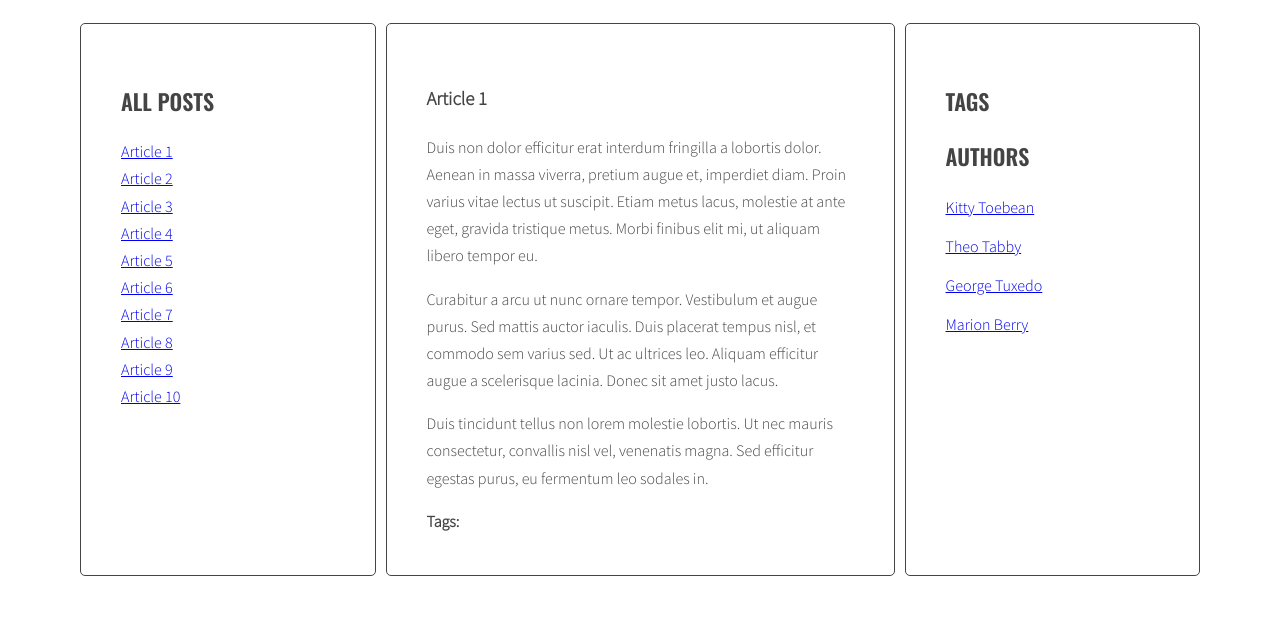
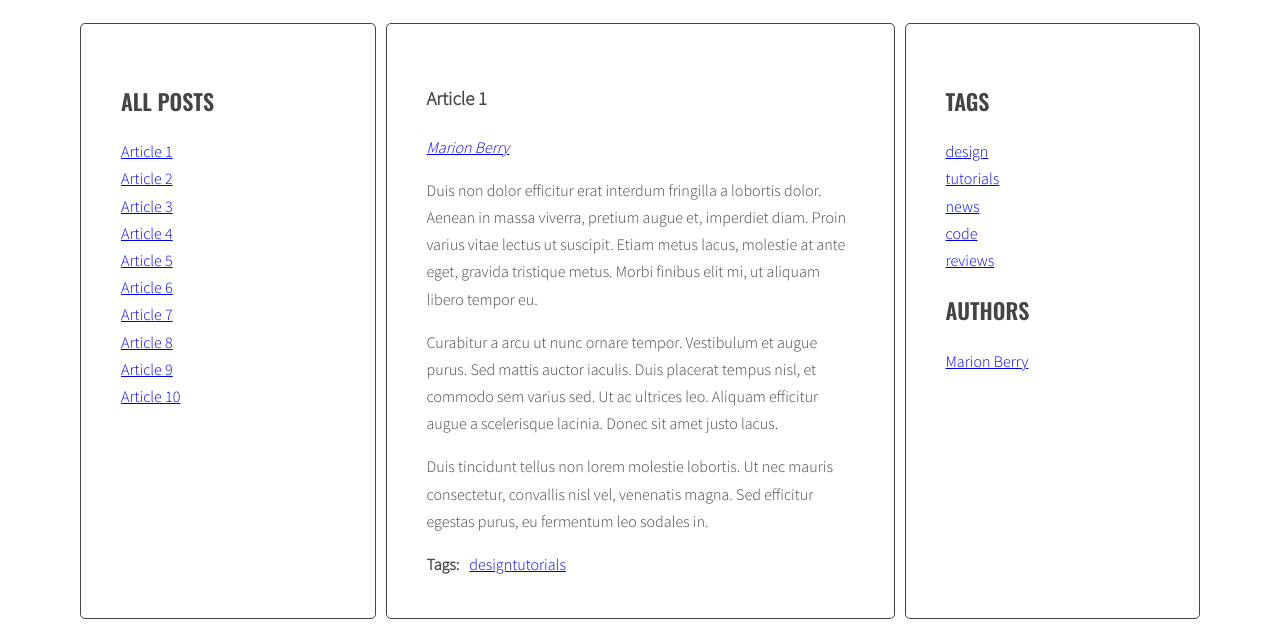
Before and after one commit to N3cker/javascript-blog, a website: page index.html in a window 1280 px wide. Shown: the part 220-847 px from the top of the page. Before the commit the page ends 804 px from the top, so only its background shows below. Drawn offline with nearby package versions, Linux system fonts and the light colour scheme.

Commit message:
Add calculateAuthorParams

```diff
--- a/index.html
+++ b/index.html
@@ -186,26 +186,7 @@
                     </ul>
                     <h2 class="section-title">Authors</h2>
                     <ul class="list authors">
-                        <li>
-                            <a href="#">
-                                <span class="author-name">Kitty Toebean</span>
-                            </a>
-                        </li>
-                        <li>
-                            <a href="#">
-                                <span class="author-name">Theo Tabby</span>
-                            </a>
-                        </li>
-                        <li>
-                            <a href="#">
-                                <span class="author-name">George Tuxedo</span>
-                            </a>
-                        </li>
-                        <li>
-                            <a href="#">
-                                <span class="author-name">Marion Berry</span>
-                            </a>
-                        </li>
+
                     </ul>
                 </aside>
             </main>
--- a/js/script.js
+++ b/js/script.js
@@ -28,7 +28,10 @@ const optArticleSelector = '.post',
   optTitleListSelector = '.titles',
   optArticleTagsSelector = '.post-tags .list',
   optArticleAuthorSelector = '.post-author',
-  optTagsListSelector = '.tags.list';
+  optTagsListSelector = '.tags.list',
+  optAuthorsListSelector = '.list.authors',
+  optCloudClassCount = 5,
+  optCloudClassPrefix = 'tag-size-' ;
 
 function generateTitleLinks(customSelector = ''){
   console.log(customSelector)
@@ -57,6 +60,33 @@ function generateTitleLinks(customSelector = ''){
 }
 generateTitleLinks();
 
+function calculateTagsParams(allTags){
+  const params = {max: 0, min: 999999};
+  for(let tag in allTags){
+    if(allTags[tag] > params.max){
+      params.max = [tag];
+    }
+    if(allTags[tag] > params.min){
+      params.min = [tag];
+    }
+    //console.log(tag + ' is used ' + allTags[tag] + ' times ');
+  }
+  return params;
+}
+
+function calculateTagClass(count, params){
+  // console.log(count, params)
+
+const normalizedCount = count - params.min;
+const normalizedMax = params.max.lenght - params.min;
+const percentage = normalizedCount / normalizedMax;
+const classNumber = Math.floor( percentage * (optCloudClassCount - 1) + 1 );
+// console.log(percentage, optCloudClassCount)
+const tagClassResult = optCloudClassPrefix + classNumber;
+// console.log(tagClassResult)
+return tagClassResult;
+}
+
 function generateTags(){
    /* [NEW] create a new variable allTags with an empty object */
    let allTags = {};
@@ -75,26 +105,42 @@ function generateTags(){
     /* START LOOP: for each tag */
     for(let tag of articleTagsArray){
       /* generate HTML of the link */
-      const linkHTML = '<li><a href="#' + articleTags + '"><span>' + articleTagsArray + '</span></a></li>';
+      const linkHTML = '<li><a href="#' + articleTags + '"><span>' + tag + '</span></a></li>';
       /* add generated code to html variable */
       html = html + linkHTML;
       /* [NEW] check if this link is NOT already in allTags */
-      if(allTags.indexOf(linkHTML) == -1){
-      /* [NEW] add generated code to allTags array */
-      allTags.push(linkHTML);
+      if(!allTags.hasOwnProperty(tag)){
+      /* [NEW] add tag to allTags object */
+      allTags[tag] = 1;
+      }else {
+        allTags[tag]++;
       }
     /* END LOOP: for each tag */
     }
     /* insert HTML of all the links into the tags wrapper */
     articleTagsWrapper.innerHTML = html;
-
   /* END LOOP: for every article: */
   }
   /* [NEW] find list of tags in right column */
   const tagList = document.querySelector('.tags');
 
-  /* [NEW] add html from allTags to tagList */
-  tagList.innerHTML = allTags.join(' ');
+  const tagsParams = calculateTagsParams(allTags)
+  console.log('tagsParams:', tagsParams)
+  /* [NEW] create variable for all links HTML code */
+  let allTagsHTML = '';
+  /* [NEW] START LOOP: for each tag in allTags: */
+  for(let tag in allTags){
+    /* [NEW] generate code of a link and add it to allTagsHTML */
+  // allTagsHTML += '<a href="#">' + tag +  ' (' + allTags [tag] + ') ' +  '</a>';
+
+  const tagLinkHTML = '<li><a class ="' + calculateTagClass(allTags[tag], tagsParams) + '" href="#tag-' + tag + '">' + tag + '</a></li>' + ' ';
+  console.log('tagLinkHTML:', tagLinkHTML);
+  allTagsHTML += tagLinkHTML;
+  }
+  /* [NEW] END LOOP: for each tag in allTags: */
+  /* [NEW] add html from allTagsHTML to tagList */
+
+  tagList.innerHTML = allTagsHTML;
 }
 
 generateTags();
@@ -140,9 +186,36 @@ function addClickListenersToTags(){
   }
 }
 
+
 addClickListenersToTags();
 
+function calculateAuthorsParams(authors) {
+  const params = {max: 0, min: 999999}
+  for (let author in authors) {
+    if (authors[author] > params.max) {
+      params.max = authors[author];
+    }
+    if (authors[author] < params.min) {
+      params.min = authors[author];
+    }
+  }
+  return params;
+}
+
+function calculateAuthorClass(count, params){
+  const normalizedCount = count - params.min;
+  const normalizedMax = params.max - params.min;
+  const percentage = normalizedCount / normalizedMax;
+  const classNumber = Math.floor( percentage * (optCloudClassCount - 1) + 1);
+  const authorClassResult = optCloudClassPrefix + classNumber;
+  return authorClassResult;
+
+}
+
 function generateAuthors(){
+  debugger;
+  /* [NEW] create a new variable allAuthors with an empty object */
+  let allAuthors = {};
   /* find all articles */
   const articles = document.querySelectorAll(optArticleSelector);
   /* START LOOP: for every article: */
@@ -158,10 +231,32 @@ function generateAuthors(){
     /* add generated code to html variable */
     html = html + linkHTML;
     // console.log(html);
+    if (!allAuthors.hasOwnProperty(articleAuthors)){
+      /* [NEW] add generated code to allAuthors array */
+      allAuthors[articleAuthors] = 1;
+    }else {
+      allAuthors[articleAuthors]++;
+    }
     /* insert HTML of all the links into the author wrapper */
     articleAuthorsWrapper.innerHTML = html;
   /* END LOOP: for every article: */
   }
+  /* [NEW] find list of authors in right column */
+  const authorCloudList =document.querySelector('.authors');
+  const authorParams = calculateAuthorsParams(allAuthors);
+  //console.log('authorParams:', authorParams);
+  /* [NEW] add html from allTags to taglist */
+  let allAuthorsHTML = ' '
+  //console.log('allAuthorsHTML:', allAuthorsHTML);
+  /* [NEW] START LOOP: for each author in allAuthors: */
+  for(let articleAuthor in allAuthors) {
+    /* [NEW] generate code of a link and add it to allTagsHTML */
+    const authorLinkHTML = '<li><a class ="tag-size-' + calculateAuthorClass(allAuthors[articleAuthor], authorParams) +'" href="#author-' + articleAuthor + '">' + articleAuthor + '</a></li>' + ' ';
+    allAuthorsHTML += authorLinkHTML;
+  /* [NEW] END LOOP: for each author in allAuthors */
+  }
+  /* [NEW] add html from allAuthors to authorList */
+  authorCloudList.innerHTML += allAuthorsHTML;
 }
 
 generateAuthors();
--- a/sass/style.scss
+++ b/sass/style.scss
@@ -118,3 +118,8 @@ body {
     margin: 0 10px 0 0;
   }
 }
+.tag-size-5 {font-size: 200%; color: red;}
+.tag-size-4 {font-size: 180%; color: blue; }
+.tag-size-3 {font-size: 160%; color: yellow; }
+.tag-size-2 {font-size: 140%; color: green; }
+.tag-size-1 {font-size: 120%; color: pink; }
```
